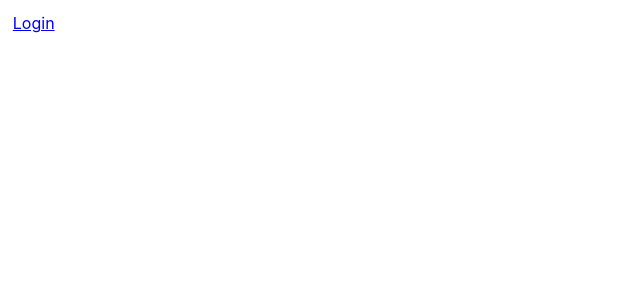
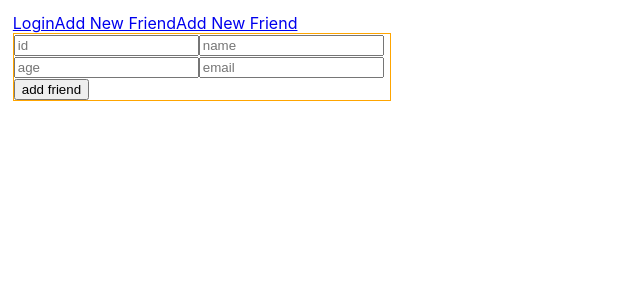
Before and after one commit to daredtech/Auth-Friends, a React (Create React App) app in the folder friends/: page /addnewfriend in a window 1280 px wide. Shown: the top 300 px of the page, without its empty margins (0-640 px from the left). Built offline with nearby package versions, Linux system fonts and the light colour scheme; sample sign-in values are in the browser's storage.

Commit message:
updated the private route component

```diff
--- a/friends/src/App.js
+++ b/friends/src/App.js
@@ -3,8 +3,11 @@ import {BrowserRouter as Router, Route, Link} from 'react-router-dom';
 
 // components
 import LoginForm from './components/LoginForm';
+import PrivateRoute from './components/PrivateRoute';
+import AddNewFriendForm from './components/AddNewFriendForm';
+import FriendsList from './components/FriendsList';
 
-
+// styling
 import './App.css';
 
 
@@ -12,13 +15,17 @@ function App() {
   return (
     <Router>
 
-      <div className="App">
+      <div className='App'>
 
         <div className='navigation'>
-          <Link to="/login">Login</Link>
+          <Link to='/login'>Login</Link>
+          <Link to='/addnewfriend'>Add New Friend</Link>
+          <Link to='/friendslist'>Add New Friend</Link>
         </div>
 
-        <Route path="/login" component={LoginForm} />
+        <Route path='/login' component={LoginForm} />
+        <PrivateRoute exact path='/addnewfriend'component={AddNewFriendForm} />
+        <PrivateRoute exact path='/friendslist' component={FriendsList} />
 
 
     </div>
--- a/friends/src/components/AddNewFriendForm.js
+++ b/friends/src/components/AddNewFriendForm.js
@@ -5,6 +5,7 @@ const AddNewFriendForm = () => {
     const [friendInfo, setFriendInfo] = useState({id: '', name: '', age: '', email: ''});
 
     const addFriend = event => {
+        event.preventDefault();
         console.log('adding a new friend');
     }
 
--- a/friends/src/components/LoginForm.js
+++ b/friends/src/components/LoginForm.js
@@ -9,7 +9,6 @@ const LoginForm = () => {
         // console.log('login event');
         event.preventDefault();
         console.log('posting the following credentials: ', {credentials});
-
         //
         axios
         .post('http://localhost:5000/api/login', credentials)
--- /dev/null
+++ b/friends/src/components/PrivateRoute.js
@@ -0,0 +1,20 @@
+import React from 'react';
+import { Route, Redirect } from 'react-router';
+
+const PrivateRoute = ({ component: Component, ...rest }) => {
+    console.log('received the following rest: ', rest)
+
+  return (
+    <Route
+      {...rest}
+      render={props => {
+        if (localStorage.getItem('token')) {
+          return <Component {...props} />;
+        }
+        return <Redirect to="/login" />;
+      }}
+    />
+  );
+};
+
+export default PrivateRoute;
```
